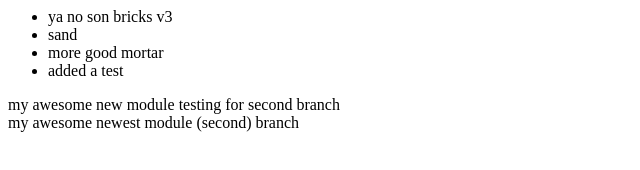
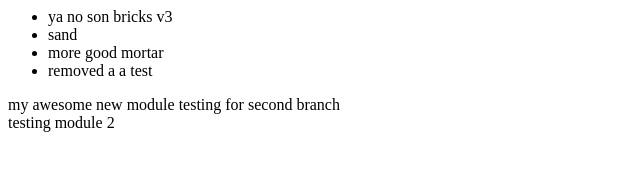
Before and after one commit to ange-rp/gitTest, a plain HTML site: page index.html in a window 1280 px wide. Shown: the whole page, without its empty margins (0-640 px from the left). Drawn offline with Linux system fonts and the light colour scheme.

Commit message:
vamos a ver el pull

```diff
--- a/index.html
+++ b/index.html
@@ -6,17 +6,15 @@
 				<li>ya no son bricks v3</li>
 				<li>sand</li>
 				<li>more good mortar</li>
-				<li>added a test</li>
+				<li>removed a a test</li>
 			</ul>
 		</div>
 		</module-one>
 
 		<module-two>
 			<div>my awesome new module testing for second branch</div>
+			<div>testing module 2</div>
 		</module-two>
 
-		<module-three>
-			<div>my awesome newest module (second) branch</div>
-		</module-three>
 	</body>
 </html>
```
